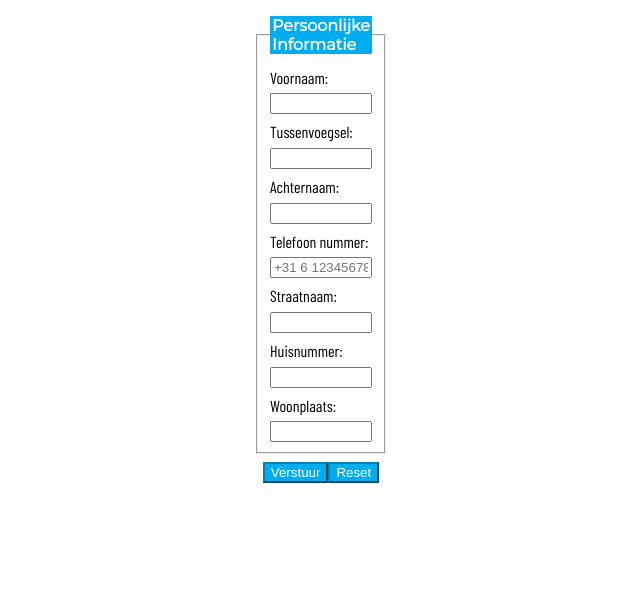
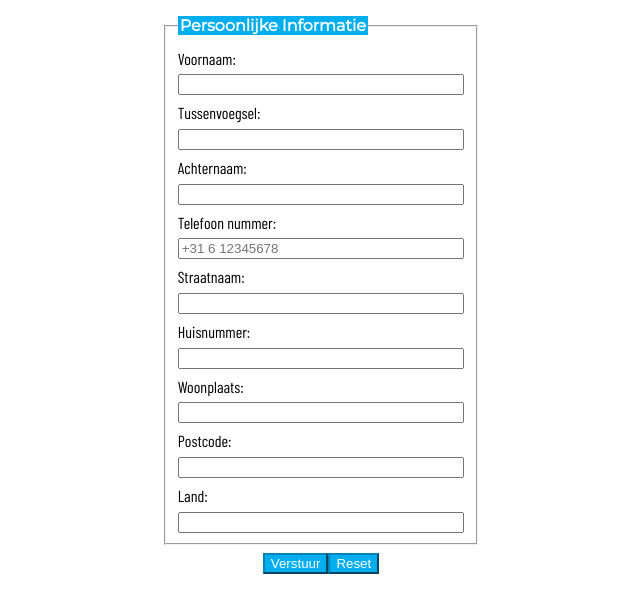
Before and after one commit to Tjardo18/crud-php-pdo-basic-opdracht01-332688, a PHP site: page / in a window 1280 px wide. Shown: the top 613 px of the page, without its empty margins (319-959 px from the left). Run offline with PHP 8.4, Linux system fonts and the light colour scheme.

Commit message:
Styling in style.css gezet. Postcode en Land toegevoegd

```diff
--- a/index.php
+++ b/index.php
@@ -8,43 +8,6 @@
     <link rel="stylesheet" href="https://fonts.googleapis.com/css?family=Montserrat">
     <link rel="stylesheet" href="https://fonts.googleapis.com/css?family=Barlow+Condensed">
     <link rel="stylesheet" type="text/css" href="style.css">
-    <style>
-        body * {
-            box-sizing: border-box;
-        }
-
-        form {
-            display: flex;
-            justify-content: center;
-            flex-direction: column;
-            align-items: center;
-        }
-
-        fieldset {
-            display: flex;
-            width: min-content;
-            margin: .5em 0;
-            /* flex-direction: row; */
-            flex-wrap: wrap;
-        }
-
-        fieldset>label {
-            width: 100%;
-            margin-top: .5em;
-        }
-
-        label>input:not([type="radio"]):not([type="checkbox"]),
-        label>textarea,
-        label>select {
-            display: block;
-            /* width: 100%; */
-            margin-top: .5em;
-        }
-
-        input[type="text"] {
-            width: 200px;
-        }
-    </style>
     <title>Backend-Form</title>
 </head>
 
@@ -91,6 +54,16 @@
                     Woonplaats:
                     <input type="text" name="woonplaats" id="woonplaats" required />
                 </label>
+                <!-- Postcode -->
+                <label for="postcode">
+                    Postcode:
+                    <input type="text" name="postcode" id="postcode" required />
+                </label>
+                <!-- Land -->
+                <label for="land">
+                    Land:
+                    <input type="text" name="land" id="land" required />
+                </label>
             </fieldset>
 
             <div class="buttonss">
```
